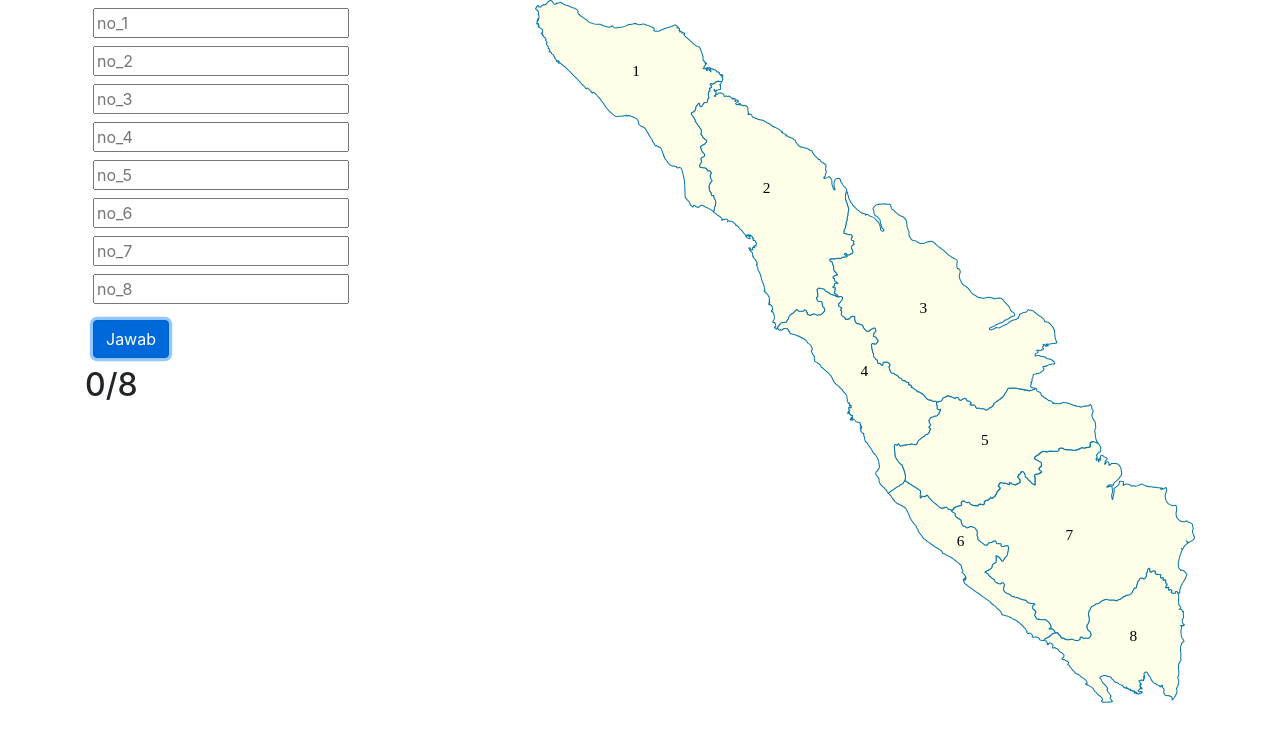
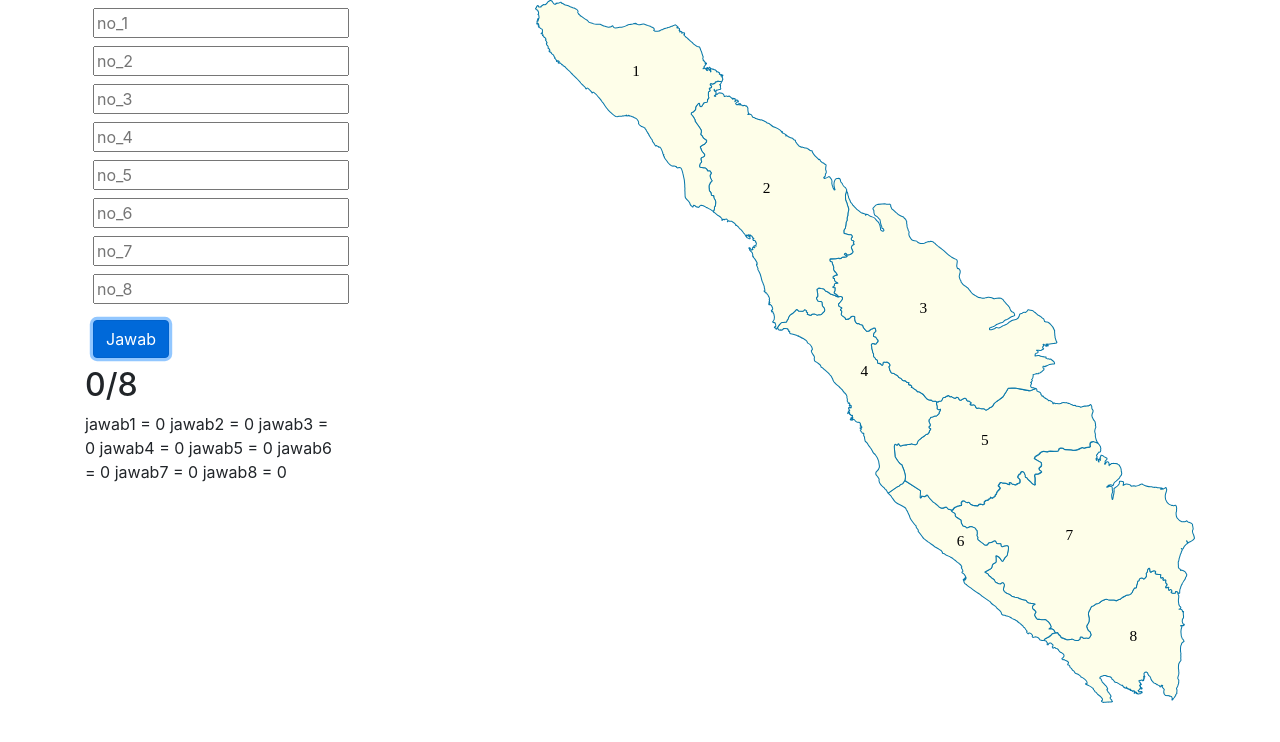
Before and after one commit to dimato/GuessMapIndo, a plain HTML site: page index.html in a window 1280 px wide. Both pictures are taken after a click on the link "Jawab". Drawn offline with Linux system fonts and the light colour scheme.

Commit message:
hashed answer

```diff
--- a/assets/js/lululala.js
+++ b/assets/js/lululala.js
@@ -1,37 +1,83 @@
-var jawab_1 = ['aceh'];
-var jawab_2 = ['sumatera utara','sumatra utara','sumut'];
-var jawab_3 = ['riau'];
-var jawab_4 = ['sumatera barat','sumatra barat','sumbar'];
-var jawab_5 = ['jambi'];
-var jawab_6 = ['bengkulu'];
-var jawab_7 = ['sumatera selatan','sumatra selatan','sumsel'];
-var jawab_8 = ['lampung'];
+var jawab_1 = ['2988101'];
+var jawab_2 = ['109798954','-455462009']
+var jawab_3 = ['3500203'];
+var jawab_4 = ['-891218456','-473559108'];
+var jawab_5 = ['100890845'];
+var jawab_6 = ['1687912367'];
+var jawab_7 = ['-891202001','-1807097424'];
+var jawab_8 = ['-52706282'];
 $("#jawab").click(function(){
     var nilai = 0;
     // console.log($("#no_1").val());
-    if (jawab_1.includes($("#no_1").val().toLowerCase())) {
+    in_1 = stringToHash( $("#no_1").val().toLowerCase());
+    in_2 = stringToHash( $("#no_2").val().toLowerCase());
+    in_3 = stringToHash( $("#no_3").val().toLowerCase());
+    in_4 = stringToHash( $("#no_4").val().toLowerCase());
+    in_5 = stringToHash( $("#no_5").val().toLowerCase());
+    in_6 = stringToHash( $("#no_6").val().toLowerCase());
+    in_7 = stringToHash( $("#no_7").val().toLowerCase());
+    in_8 = stringToHash( $("#no_8").val().toLowerCase());
+
+    if (jawab_1.includes(in_1)) {
         nilai +=1;
     }
-    if (jawab_2.includes($("#no_2").val().toLowerCase())) {
+    if (jawab_2.includes(in_2)) {
         nilai +=1;
     }
-    if (jawab_3.includes($("#no_3").val().toLowerCase())) {
+    if (jawab_3.includes(in_3)) {
         nilai +=1;
     }
-    if (jawab_4.includes($("#no_4").val().toLowerCase())) {
+    if (jawab_4.includes(in_4)) {
         nilai +=1;
     }
-    if (jawab_5.includes($("#no_5").val().toLowerCase())) {
+    if (jawab_5.includes(in_5)) {
         nilai +=1;
     }
-    if (jawab_6.includes($("#no_6").val().toLowerCase())) {
+    if (jawab_6.includes(in_6)) {
         nilai +=1;
     }
-    if (jawab_7.includes($("#no_7").val().toLowerCase())) {
+    if (jawab_7.includes(in_7)) {
         nilai +=1;
     }
-    if (jawab_8.includes($("#no_8").val().toLowerCase())) {
+    if (jawab_8.includes(in_8)) {
         nilai +=1;
     }
     $('h2').text(nilai+'/8');
+    // var encrypted1 = CryptoJS.AES.encrypt(in_1, "Secret Passphrase");
+    // var encrypted2 = CryptoJS.AES.encrypt(in_2, "Secret Passphrase");
+    // var encrypted3 = CryptoJS.AES.encrypt(in_3, "Secret Passphrase");
+    // var encrypted4 = CryptoJS.AES.encrypt(in_4, "Secret Passphrase");
+    // var encrypted5 = CryptoJS.AES.encrypt(in_5, "Secret Passphrase");
+    // var encrypted6 = CryptoJS.AES.encrypt(in_6, "Secret Passphrase");
+    // var encrypted7 = CryptoJS.AES.encrypt(in_7, "Secret Passphrase");
+    // var encrypted8 = CryptoJS.AES.encrypt(in_8, "Secret Passphrase");
+    $('#encode').text(
+        'jawab1 = '+in_1+'\n'+
+        'jawab2 = '+in_2+'\n'+
+        'jawab3 = '+in_3+'\n'+
+        'jawab4 = '+in_4+'\n'+
+        'jawab5 = '+in_5+'\n'+
+        'jawab6 = '+in_6+'\n'+
+        'jawab7 = '+in_7+'\n'+
+        'jawab8 = '+in_8+'\n'
+
+        );
+        console.log(in_1);
 })
+function stringToHash(string) {
+
+    var hash = 0;
+
+    if (string.length == 0) return hash;
+
+    for (i = 0; i < string.length; i++) {
+        char = string.charCodeAt(i);
+        hash = ((hash << 5) - hash) + char;
+        hash = hash & hash;
+    }
+
+    return ''+hash;
+}
+
+// String printing in hash
+var gfg = "GeeksforGeeks"
--- a/index.html
+++ b/index.html
@@ -47,6 +47,7 @@
                     </div>
                     <a href="#" id="jawab" class="btn btn-primary m-2">Jawab</a>
                     <h2></h2>
+                    <p id="encode"></p>
                 </form>
             </div>
             <div class="col-9 text-right">
@@ -190,6 +191,7 @@
 <script src="https://maxcdn.bootstrapcdn.com/bootstrap/4.0.0/js/bootstrap.min.js" integrity="sha384-JZR6Spejh4U02d8jOt6vLEHfe/JQGiRRSQQxSfFWpi1MquVdAyjUar5+76PVCmYl" crossorigin="anonymous"></script> -->
 <script src="assets/jquery-3.5.1.min.js"></script>
 <script src="assets/js/bootstrap.min.js"></script>
+<script src="https://cdnjs.cloudflare.com/ajax/libs/crypto-js/3.1.2/rollups/aes.js" integrity="sha256-/H4YS+7aYb9kJ5OKhFYPUjSJdrtV6AeyJOtTkw6X72o=" crossorigin="anonymous"></script>
 <script src="assets/js/lululala.js"></script>
 <script>
     $(document).ready(function(){
```
